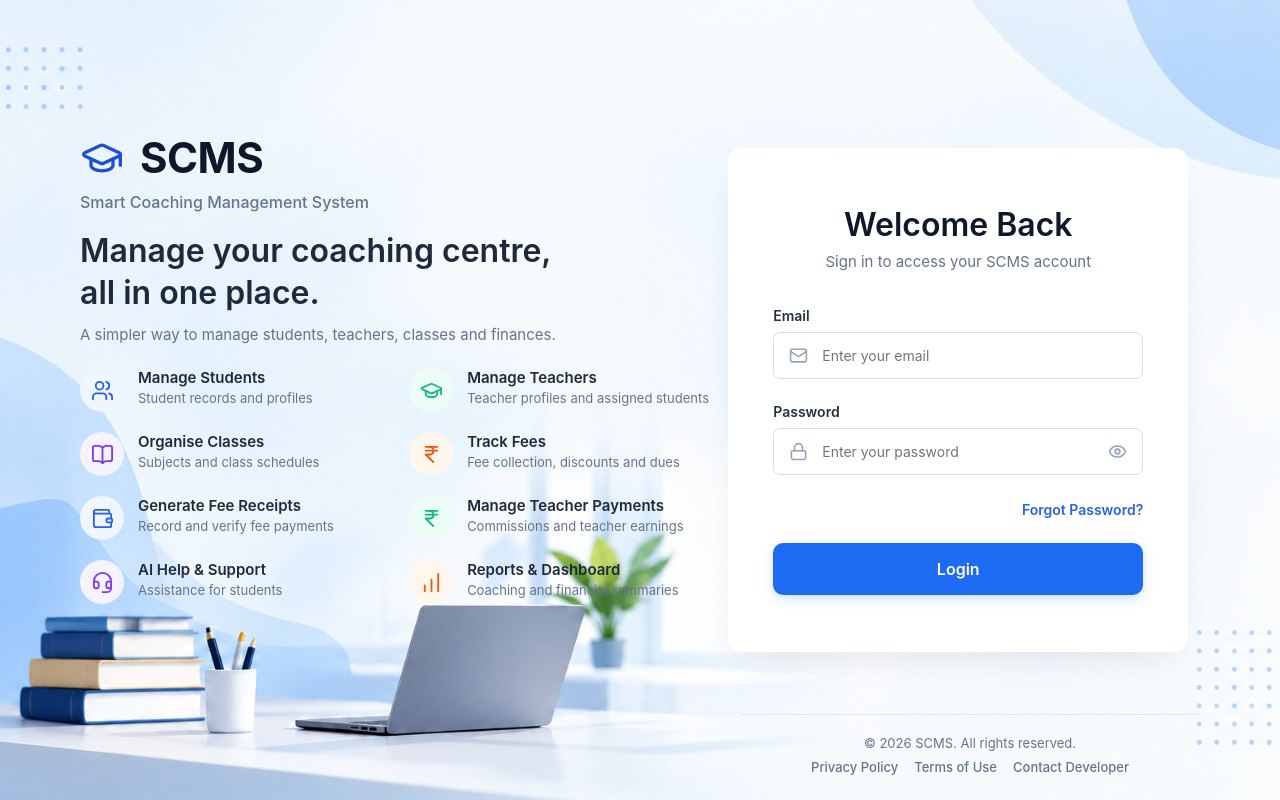
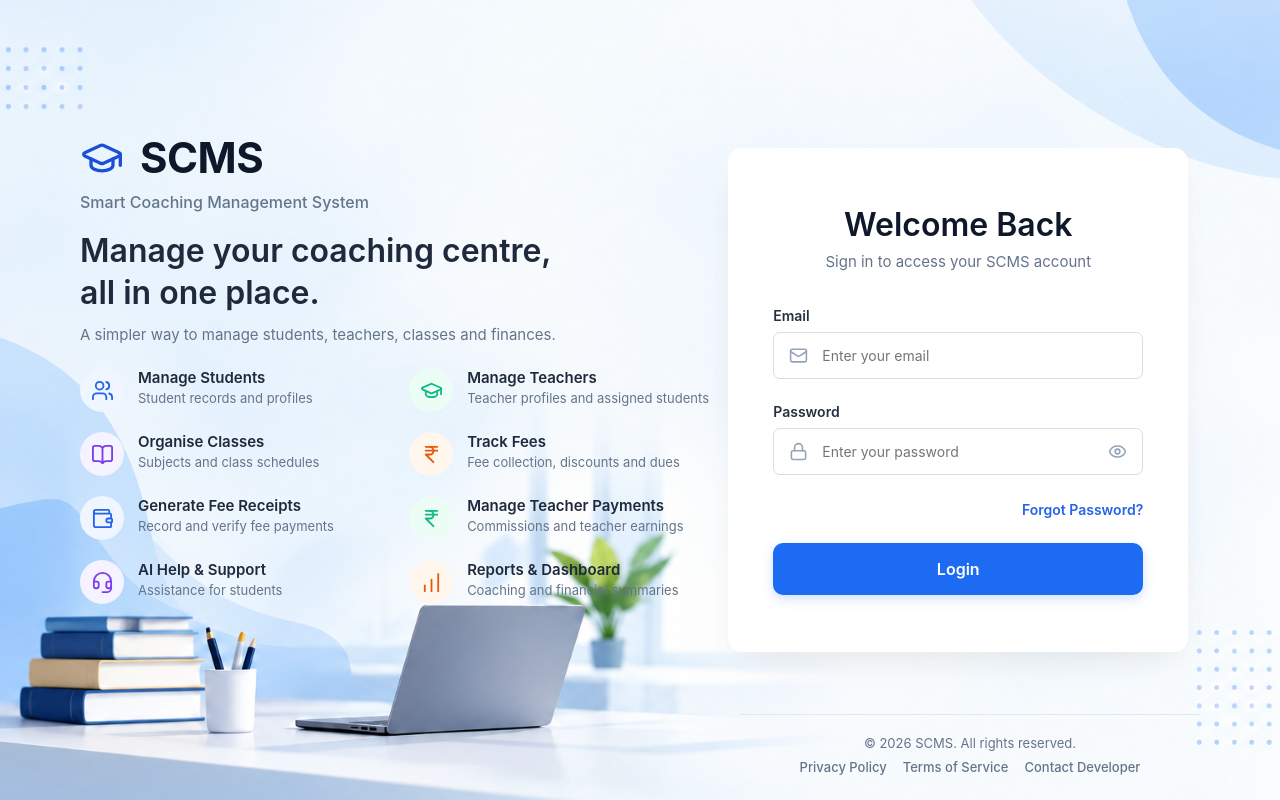
Before and after one commit to anilroyin/SCMS, a React (Vite) app in the folder client/: page /login in a window 1280 px wide. Built offline with nearby package versions, Linux system fonts and the light colour scheme.

Commit message:
Fix: terms of services link

```diff
--- a/client/src/pages/login.jsx
+++ b/client/src/pages/login.jsx
@@ -251,9 +251,9 @@
 
           <button
             type="button"
-            onClick={() => navigate("/terms-of-use")}
+            onClick={() => navigate("/terms-of-service")}
           >
-            Terms of Use
+            Terms of Service
           </button>
 
           <button
```
